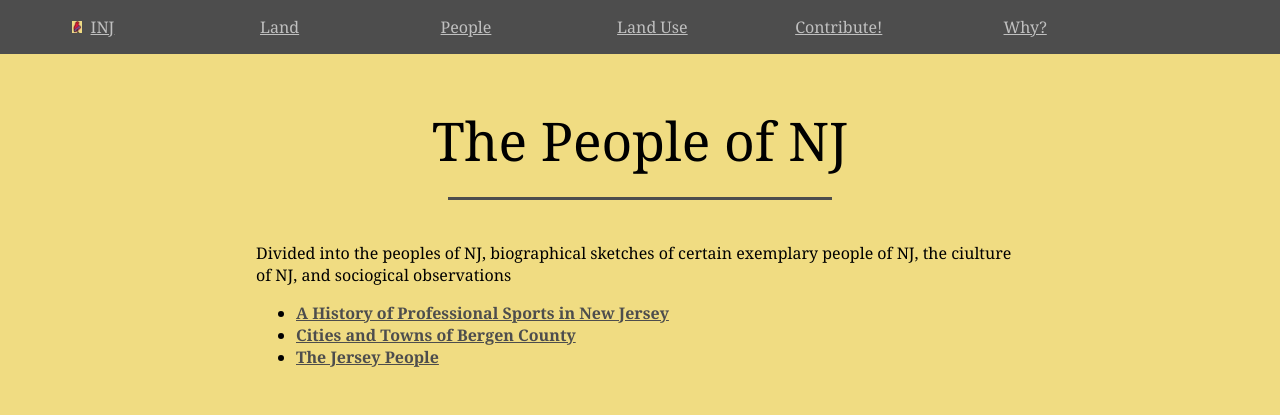
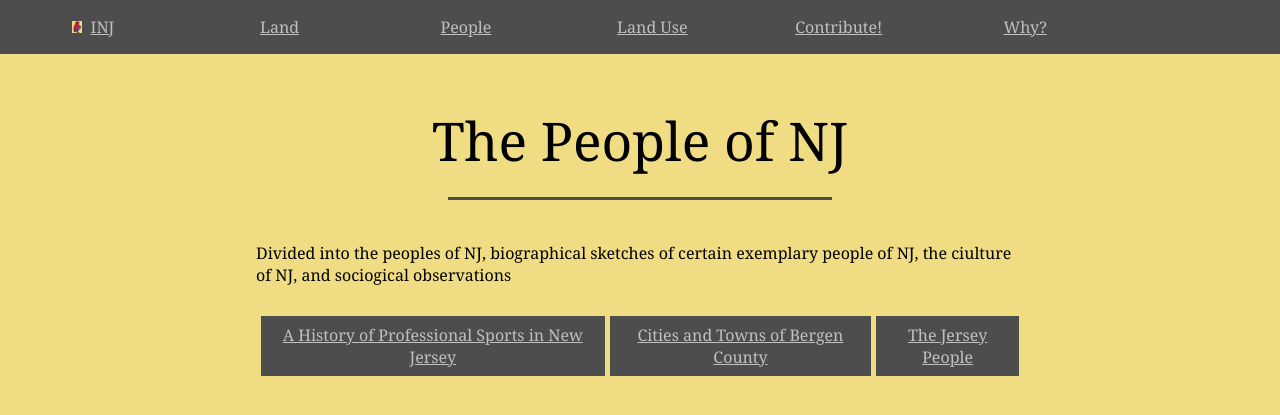
Before and after one commit to jonfried/oakafee.github.io, a Jekyll site: the page built from people.html, in a window 1280 px wide. Shown: the top 415 px of the page. Built offline with Jekyll 4.4.1, drawn with Linux system fonts in a browser that asks for light colours.

Commit message:
Update people.html

```diff
--- a/people.html
+++ b/people.html
@@ -5,10 +5,12 @@
 
 <p>Divided into the peoples of NJ, biographical sketches of certain exemplary people of NJ, the ciulture of NJ, and sociogical observations </p>
 
-<ul>
-  {% for post in site.categories.people %}
-    {% if post.url %}
-        <li><a href="{{ post.url }}">{{ post.title }}</a></li>
-    {% endif %}
-  {% endfor %}
-</ul>
+<div class="table-container">
+  <table class="index">
+    {% tablerow post in site.categories.people cols:3 %}
+      {% if post.url %}
+          <a href="{{ post.url }}">{{ post.title }}</a>
+      {% endif %}
+    {% endtablerow %}
+  </table>
+</div>
```
